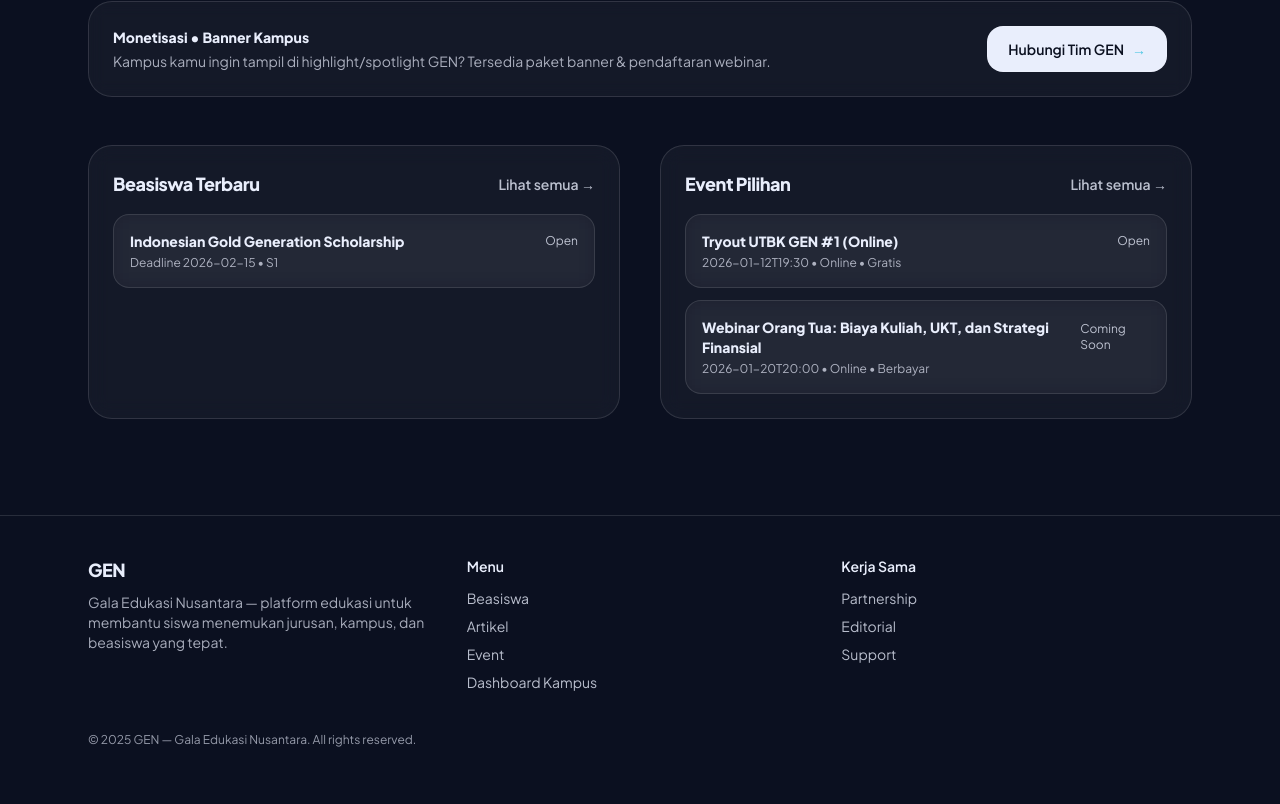
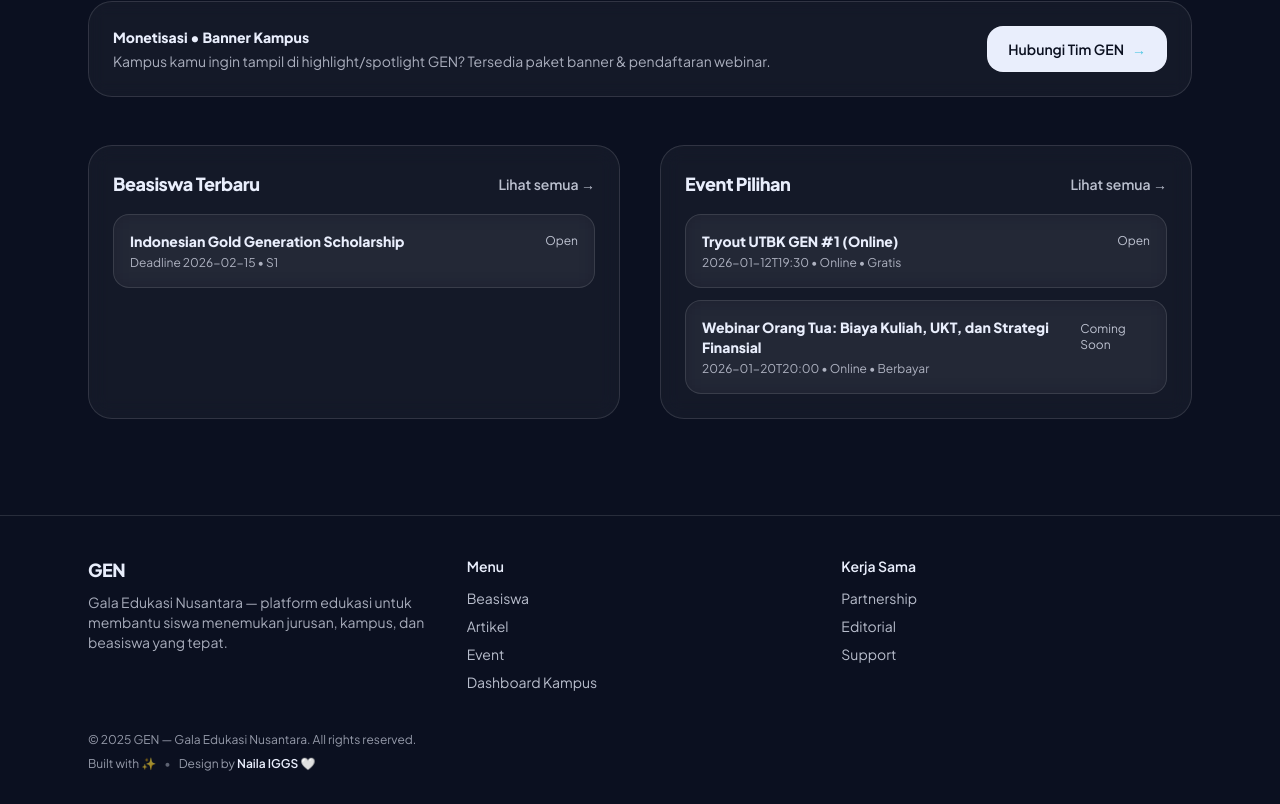
Before and after one commit to dadanfs24/website-gala-edukasi-nusantara, a Next.js app: page / in a window 1280 px wide. Shown: the part 2210-3014 px from the top of the page. Before the commit the page ends 2990 px from the top, so only its background shows below. Built offline with nearby package versions, Linux system fonts and the light colour scheme.

Commit message:
update footer

```diff
--- a/components/site-footer.tsx
+++ b/components/site-footer.tsx
@@ -1,21 +1,18 @@
 import Link from "next/link";
 
 export function SiteFooter() {
-  const linkBase =
-    "transition-colors hover:text-[color:var(--gen-fg)]";
+  const linkBase = "transition-colors hover:text-[color:var(--gen-fg)]";
 
   return (
-    <footer
-      style={{ borderTop: "1px solid var(--gen-border)" }}
-      className="mt-10"
-    >
+    <footer style={{ borderTop: "1px solid var(--gen-border)" }} className="mt-10">
       <div className="mx-auto grid max-w-6xl gap-8 px-4 py-10 sm:px-6 md:grid-cols-3">
         <div>
           <div className="text-lg font-extrabold tracking-tight text-[color:var(--gen-fg)]">
             GEN
           </div>
           <p className="mt-2 text-sm text-[color:var(--gen-soft-gray)]/90">
-            Gala Edukasi Nusantara — platform edukasi untuk membantu siswa menemukan jurusan, kampus, dan beasiswa yang tepat.
+            Gala Edukasi Nusantara — platform edukasi untuk membantu siswa menemukan jurusan,
+            kampus, dan beasiswa yang tepat.
           </p>
         </div>
 
@@ -41,8 +38,19 @@ export function SiteFooter() {
         </div>
       </div>
 
-      <div className="mx-auto max-w-6xl px-4 pb-8 text-xs text-[color:var(--gen-soft-gray)]/80 sm:px-6">
-        © {new Date().getFullYear()} GEN — Gala Edukasi Nusantara. All rights reserved.
+      <div className="mx-auto max-w-6xl px-4 pb-8 sm:px-6">
+        <div className="text-xs text-[color:var(--gen-soft-gray)]/80">
+          © {new Date().getFullYear()} GEN — Gala Edukasi Nusantara. All rights reserved.
+        </div>
+
+        {/* tambahan lucu + credit */}
+        <div className="mt-2 flex flex-wrap items-center gap-x-2 gap-y-1 text-xs text-[color:var(--gen-soft-gray)]/80">
+          <span>Built with ✨ </span>
+          <span className="opacity-60">•</span>
+          <span>
+            Design by <span className="font-semibold text-[color:var(--gen-fg)]">Naila IGGS 🤍</span>
+          </span>
+        </div>
       </div>
     </footer>
   );
```
